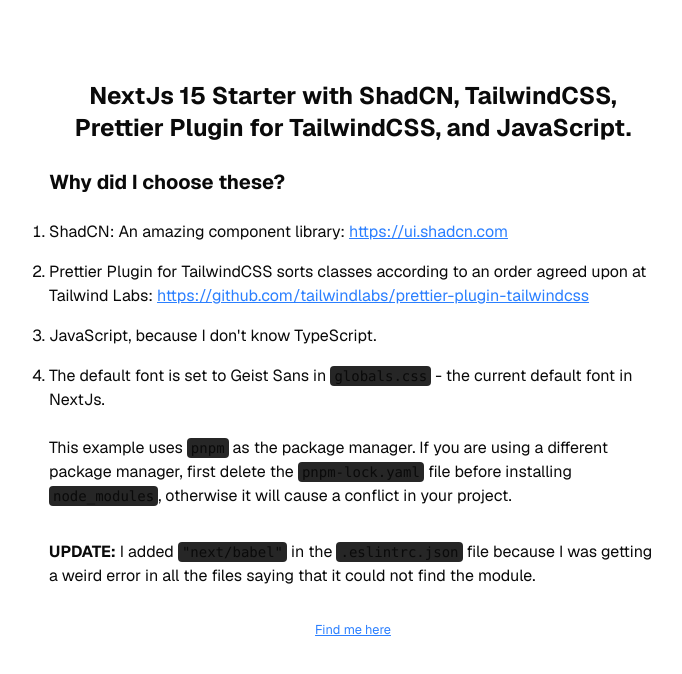
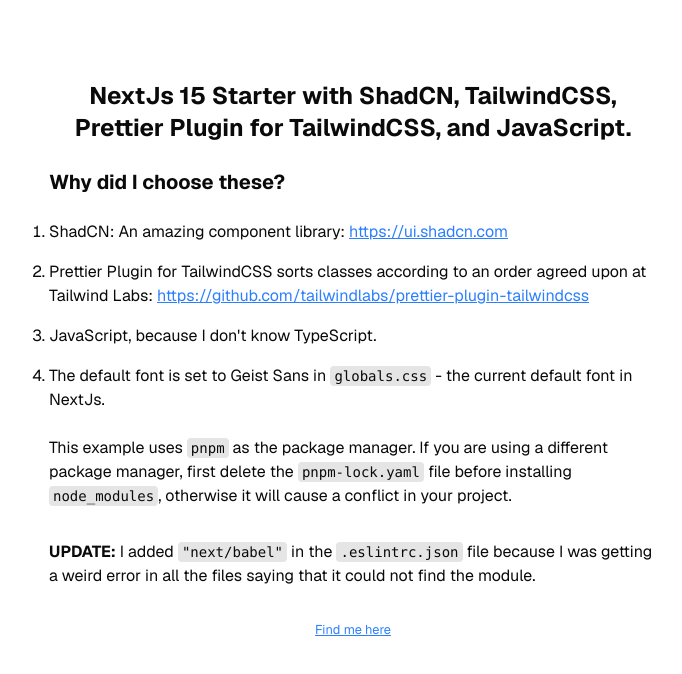
Before and after one commit to SankThomas/next15-starter, a Next.js app: page / in a window 1280 px wide. Shown: the top 674 px of the page, without its empty margins (287-969 px from the left). Built offline with nearby package versions, Linux system fonts and the light colour scheme.

Commit message:
add dark mode classes

```diff
--- a/app/globals.css
+++ b/app/globals.css
@@ -2,7 +2,7 @@
 @import "tw-animate-css";
 
 /* @custom-variant dark (&:is(.dark *)); */
-/* I have disabled this in order to use thead
+/* I have disabled this in order to use the
 prefers-color-scheme method
 */
 
@@ -120,6 +120,6 @@
     @apply border-border outline-ring/50;
   }
   body {
-        @apply bg-background text-foreground font-[family-name:var(--font-geist-sans)];
+    @apply bg-background text-foreground font-[family-name:var(--font-geist-sans)] dark:bg-neutral-900 dark:text-white;
   }
 }
--- a/app/page.jsx
+++ b/app/page.jsx
@@ -38,7 +38,7 @@
         <li>JavaScript, because I don&apos;t know TypeScript.</li>
         <li>
           The default font is set to Geist Sans in{" "}
-          <code className="rounded bg-neutral-800 px-1 py-0.5 text-sm">
+          <code className="rounded bg-neutral-200 px-1 py-0.5 text-sm dark:bg-neutral-800">
             globals.css
           </code>{" "}
           - the current default font in NextJs.
@@ -48,16 +48,16 @@
       <div>
         <p>
           This example uses{" "}
-          <code className="rounded bg-neutral-800 px-1 py-0.5 text-sm">
+          <code className="rounded bg-neutral-200 px-1 py-0.5 text-sm dark:bg-neutral-800">
             pnpm
           </code>{" "}
           as the package manager. If you are using a different package manager,
           first delete the{" "}
-          <code className="rounded bg-neutral-800 px-1 py-0.5 text-sm">
+          <code className="rounded bg-neutral-200 px-1 py-0.5 text-sm dark:bg-neutral-800">
             pnpm-lock.yaml
           </code>{" "}
           file before installing{" "}
-          <code className="rounded bg-neutral-800 px-1 py-0.5 text-sm">
+          <code className="rounded bg-neutral-200 px-1 py-0.5 text-sm dark:bg-neutral-800">
             node_modules
           </code>
           , otherwise it will cause a conflict in your project.
@@ -65,11 +65,11 @@
 
         <p className="mt-8">
           <strong>UPDATE:</strong> I added{" "}
-          <code className="rounded bg-neutral-800 px-1 py-0.5 text-sm">
+          <code className="rounded bg-neutral-200 px-1 py-0.5 text-sm dark:bg-neutral-800">
             "next/babel"
           </code>{" "}
           in the{" "}
-          <code className="rounded bg-neutral-800 px-1 py-0.5 text-sm">
+          <code className="rounded bg-neutral-200 px-1 py-0.5 text-sm dark:bg-neutral-800">
             .eslintrc.json
           </code>{" "}
           file because I was getting a weird error in all the files saying that
```
Lines whose indentation alone changed are shown as unchanged.
